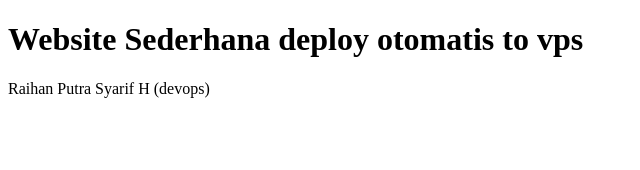
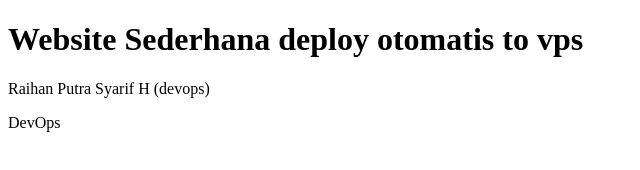
Before and after one commit to raihanaselole/bnsp, a plain HTML site: page app/index.html in a window 1280 px wide. Shown: the full height of the page, 0-640 px from the left. Drawn offline with Linux system fonts and the light colour scheme.

Commit message:
Update index.html

```diff
--- a/app/index.html
+++ b/app/index.html
@@ -7,5 +7,6 @@
 <body>
   <h1>Website Sederhana deploy otomatis to vps</h1>
   <p>Raihan Putra Syarif H (devops)</p>
+  <p>DevOps</p>
 </body>
 </html>
```
